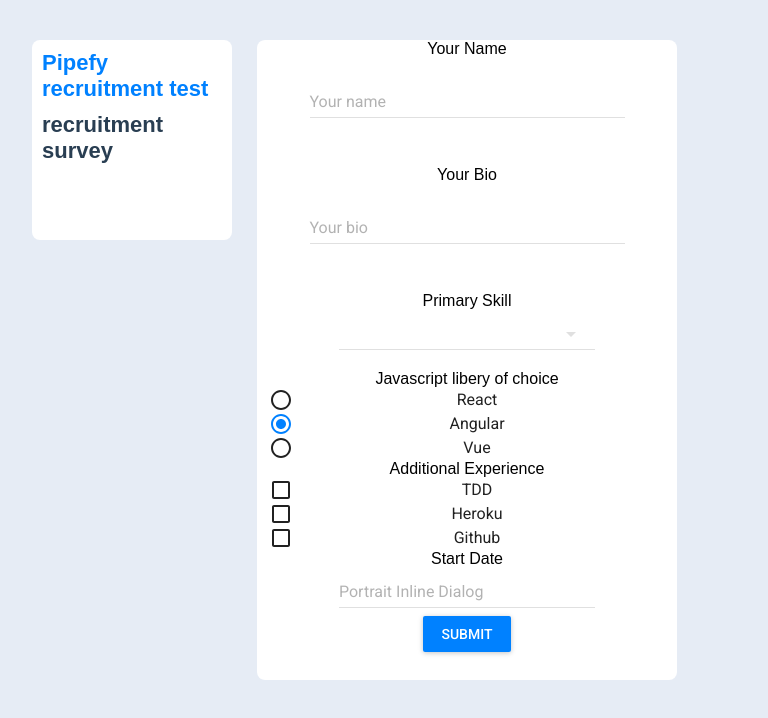
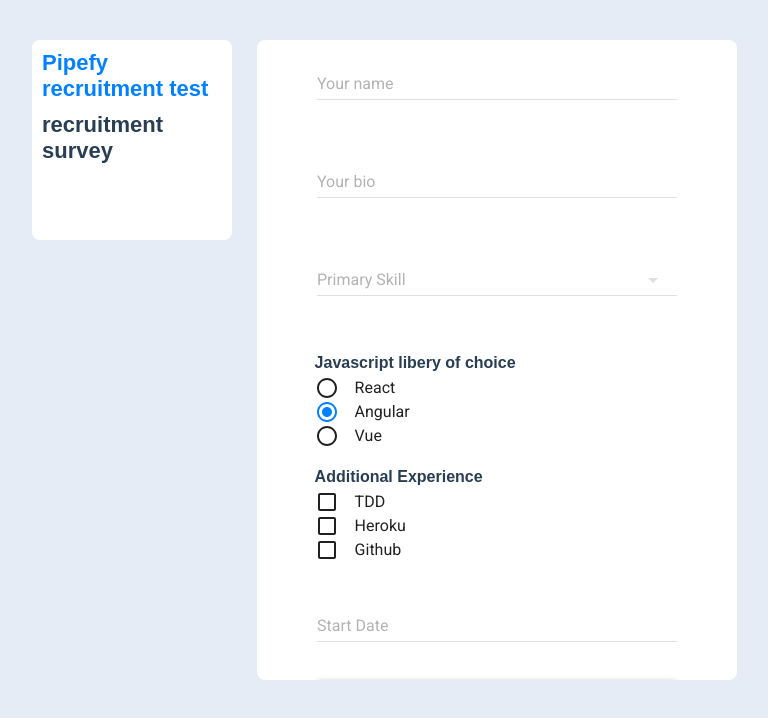
Before and after one commit to gabrielreisn/react-graphql-form, a React (Create React App) app: page / in a window 1280 px wide. Shown: the top 718 px of the page, without its empty margins (248-1016 px from the left). Built offline with nearby package versions, Linux system fonts and the light colour scheme.

Commit message:
finishing UI

```diff
--- a/src/components/FormContainer.js
+++ b/src/components/FormContainer.js
@@ -2,7 +2,6 @@
 
 import * as React from 'react';
 import TextField from 'material-ui/TextField';
-import Paper from 'material-ui/Paper';
 import DatePicker from 'material-ui/DatePicker';
 import RaisedButton from 'material-ui/RaisedButton';
 import Checkbox from 'material-ui/Checkbox';
@@ -14,17 +13,33 @@
 
 //using external inline-style to minimize re-render problems
 const paperStyle = {
-  width: '35%',
+  width: '40%',
   height: '80vh',
   margin: 'auto 20px',
   backgroundColor: 'white',
   borderRadius: '8px',
+  overflowY: 'auto',
+};
+
+const divWrapper ={
+  margin: '20px 0',
+}
+
+const submitButtonStyle ={
+  marginBottom: '40px',
+  width: '75%',
+}
+
+const radioButtonGrouprStyle = {
+  display: 'table',
+  marginLeft: '12%',
+  textAlign: 'left',
 };
 
 const textFieldStyle = {
   rootElement: {
     width: '75%',
-    marginBottom: '40px',
+    marginBottom: '30px',
     marginTop: '20px',
   },
 };
@@ -32,6 +47,14 @@
 const ItemWrapper = styled.div`
   display: flex;
   padding: 5vh;
+`;
+
+const TextHeaderWrapper = styled.div`
+  color: #293e52;
+  margin-left: 12%;
+  text-align: left;
+  font-weight: 600;
+  margin-bottom: 4px;
 `;
 
 const LeftInfoBox = styled.div`
@@ -82,43 +105,44 @@
 
         <div style={paperStyle}>
           <div>
-            <div>Your Name</div>
+
             <TextField hintText="Your name" fullWidth={true} style={textFieldStyle.rootElement} />
           </div>
 
           <div>
-            <div>Your Bio</div>
+
             <TextField hintText="Your bio" fullWidth={true} style={textFieldStyle.rootElement} multiLine={true} />
           </div>
           <div>
-            <div>Primary Skill</div>
-            <SelectField floatingLabelText="">
+
+            <SelectField hintText="Primary Skill" style={textFieldStyle.rootElement}>
               <MenuItem value={1} primaryText="Front-end" />
               <MenuItem value={2} primaryText="Back-end" />
               <MenuItem value={3} primaryText="Full-stack" />
               <MenuItem value={4} primaryText="UI/UX Design" />
             </SelectField>
           </div>
-          <div>
-            <div>Javascript libery of choice</div>
-            <RadioButtonGroup name="shipSpeed" defaultSelected="not_light">
+          <div style={divWrapper}>
+            <TextHeaderWrapper>Javascript libery of choice</TextHeaderWrapper>
+            <RadioButtonGroup name="shipSpeed" defaultSelected="not_light" style={radioButtonGrouprStyle}>
               <RadioButton value="light" label="React" />
               <RadioButton value="not_light" label="Angular" />
               <RadioButton value="ludicrous" label="Vue" />
             </RadioButtonGroup>
           </div>
 
-          <div>
-            <div>Additional Experience</div>
-            <Checkbox label="TDD" checked={false} />
-            <Checkbox label="Heroku" checked={false} />
-            <Checkbox label="Github" checked={false} />
+          <div style={divWrapper}>
+            <TextHeaderWrapper>Additional Experience</TextHeaderWrapper>
+            <div style={radioButtonGrouprStyle}>
+              <Checkbox label="TDD" checked={false} />
+              <Checkbox label="Heroku" checked={false} />
+              <Checkbox label="Github" checked={false} />
+            </div>
           </div>
           <div>
-            <div>Start Date</div>
-            <DatePicker hintText="Portrait Inline Dialog" />
+            <DatePicker hintText="Start Date" textFieldStyle={textFieldStyle.rootElement}/>
           </div>
-          <RaisedButton label="Submit" backgroundColor={'#0081ff'} labelColor={'white'} />
+          <RaisedButton label="Submit" backgroundColor={'#0081ff'} labelColor={'white'} style={submitButtonStyle}/>
         </div>
       </ItemWrapper>
     );
```
